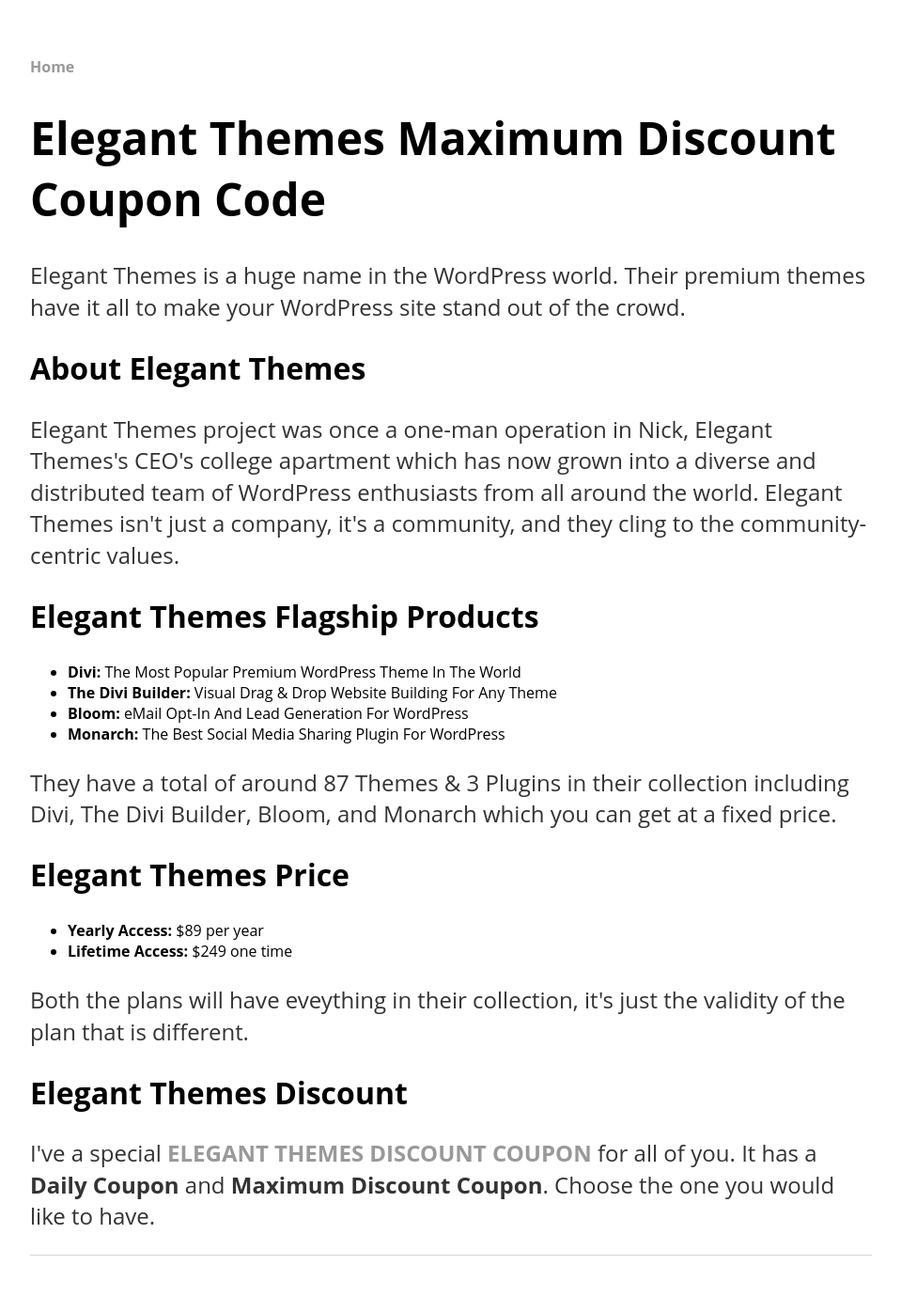
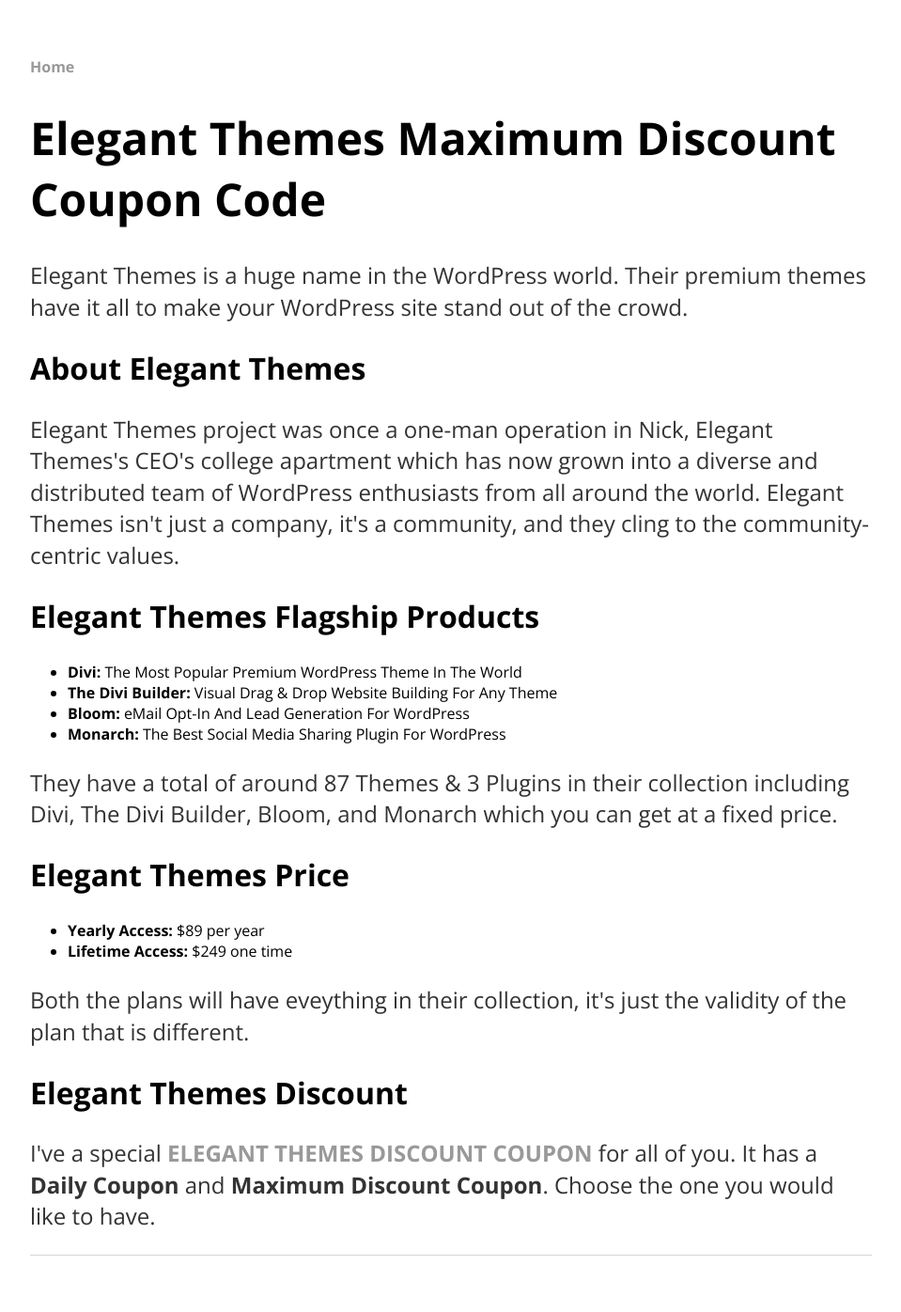
Before and after one commit to heyitsritesh/prideofelites.github.io, a Jekyll site: the page built from elegant-themes.html, in a window 1280 px wide. Shown: the whole page at 94% size, without its empty margins (160-1119 px from the left). Built offline with Jekyll 4.4.1, drawn with Linux system fonts in a browser that asks for light colours.

Commit message:
Update default.html

```diff
--- a/_layouts/default.html
+++ b/_layouts/default.html
@@ -4,6 +4,7 @@
 			<title>{{ page.title }}</title>
 			<!-- link to main stylesheet -->
 			<link rel="stylesheet" type="text/css" href="/css/main.css">
+			<link href="https://fonts.googleapis.com/css?family=Open+Sans:400,700" rel="stylesheet">
 		</head>
 		<body>
 			<nav>
```
